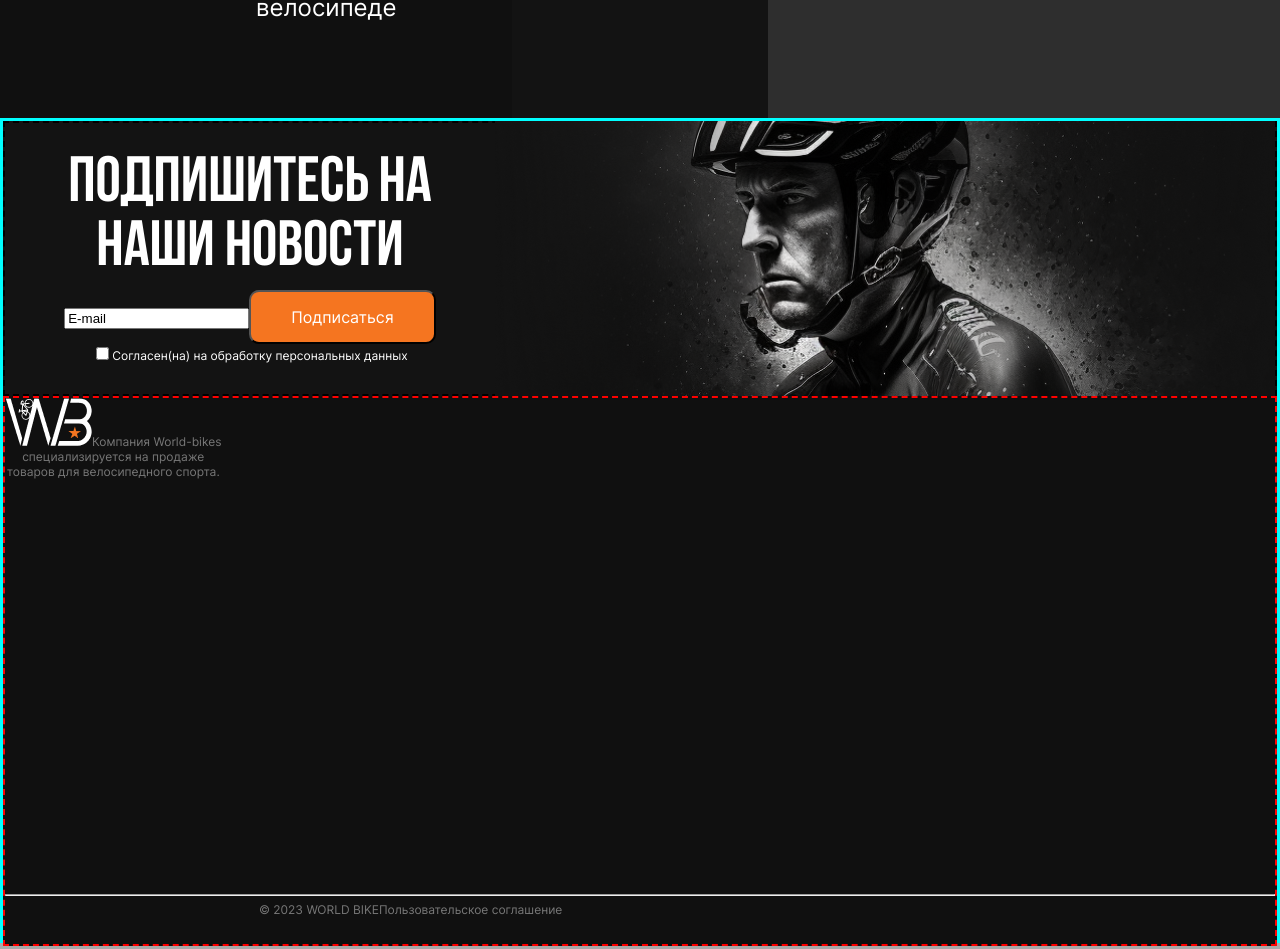
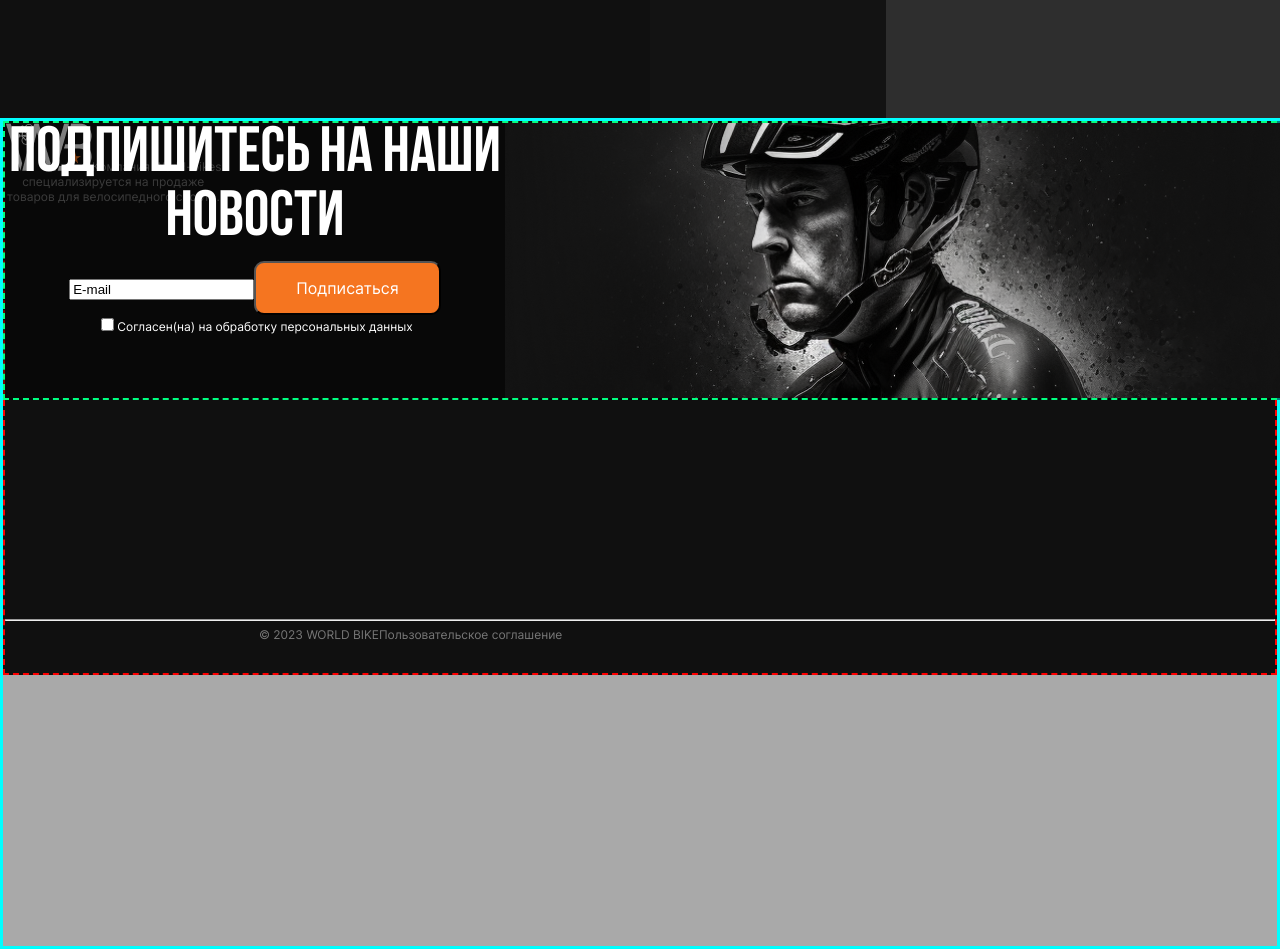
Before and after one commit to Cycle-Temka/Cycle-Frontend, a React (Create React App) app in the folder app/: page / in a window 1280 px wide. Shown: the part 939-1888 px from the top of the page. Built offline with nearby package versions, Linux system fonts and the light colour scheme.

Commit message:
Commit: Changes

```diff
--- a/app/src/styles/Footer.css
+++ b/app/src/styles/Footer.css
@@ -1,26 +1,33 @@
 footer {
   height: 825px;
-  justify-content: center;
+  /* justify-content: center;
   align-items: center;
-  align-content: center;
+  align-content: center; */
 
   border: 3px solid aqua;
-  font-size: 40px;
 }
+
+/* Newsletter block */
 
 .newsletter {
   display: flex;
   background-color: #131313;
   height: 275px;
-  border: 2px dashed black;
-  align-items: center;
-  justify-content: space-evenly;
+
+  position: absolute;
+  /* top: 0;
+  left: 0; */
+  width: 100%;
+  /* height: 100%; */
+  background-color: rgba(0, 0, 0, 0.5); /* Полупрозрачный фон */
+  /* display: flex; */
+  /* justify-content: center; */
+  /* align-items: center; */
+
+  border: 2px dashed rgb(0, 255, 128);
 }
 
-.newsletter_form {
-}
-
-.footer_biker_img {
+.newsletter_img {
   position: relative;
 }
 
@@ -28,7 +35,9 @@ footer {
   font-size: 12px;
 }
 
-.footer_about {
+/* About block */
+
+.about {
   background-color: #101010;
   flex-direction: row;
   height: 550px;
--- a/app/src/styles/index.css
+++ b/app/src/styles/index.css
@@ -25,21 +25,14 @@ body {
   /* Background Image */
   background-image: url("../assets/img/homepage_biker.png");
   background-size: cover;
-  max-height: 875px;
   background-repeat: no-repeat;
   background-position: center;
+  max-height: 875px;
 
+  /* General background */
   background-color: darkgray;
 }
-
+/*
 * {
   box-sizing: border-box;
-}
-
-/* code {
 } */
-
-/* #root {
-  display: flex;
-  justify-content: center;
-} */
--- a/app/src/widgets/Footer.tsx
+++ b/app/src/widgets/Footer.tsx
@@ -9,21 +9,26 @@ function Footer() {
   return (
     <footer>
       <div className="newsletter">
-        <div className="newsletter_form">
+        <form>
           <span style={{ "font-family": "bebas", "font-size": 64 }}>
             Подпишитесь на наши новости
           </span>
-          <MyInput value="E-mail" />
+
+          <br />
+          <MyInput type="email" value="E-mail" />
+
           <MyButton>Подписаться</MyButton>
+
           <br />
           <div className="checkbox">
             <MyInput type="checkbox" />
             <span>Согласен(на) на обработку персональных данных</span>
           </div>
-        </div>
-        <img className="footer_biker_img" src={footer_biker} alt=""></img>
+        </form>
+        <img className="newsletter_img" src={footer_biker} alt=""></img>
       </div>
-      <div className="footer_about">
+
+      <div className="about">
         <div className="links">
           <div>
             <img src={logo} alt=""></img>
@@ -35,9 +40,10 @@ function Footer() {
           </div>
         </div>
         <hr />
+
         <div className="terms_of_use">
           <span>© 2023 WORLD BIKE</span>
-          <span>Пользовательское соглашение</span>
+          <a>Пользовательское соглашение</a>
         </div>
       </div>
     </footer>
```
